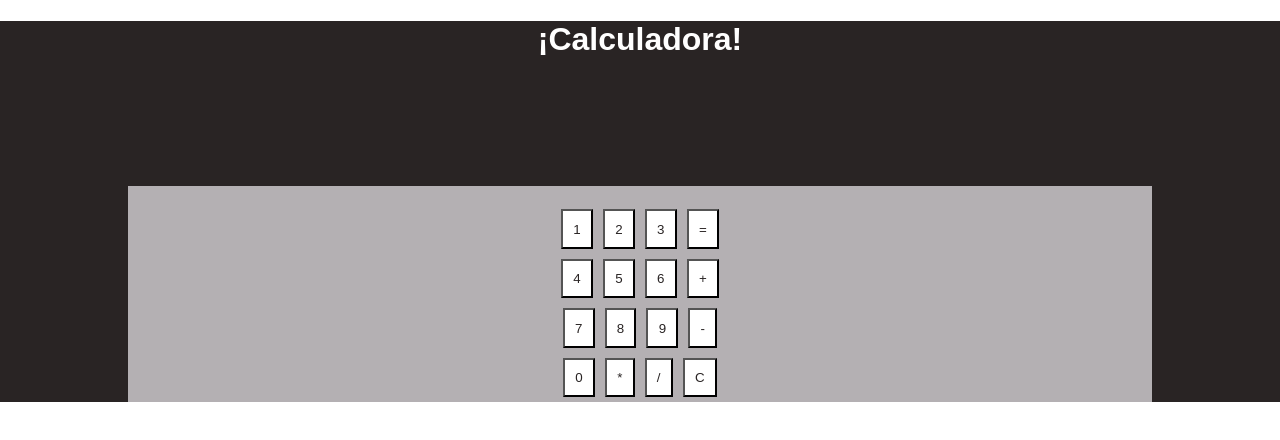
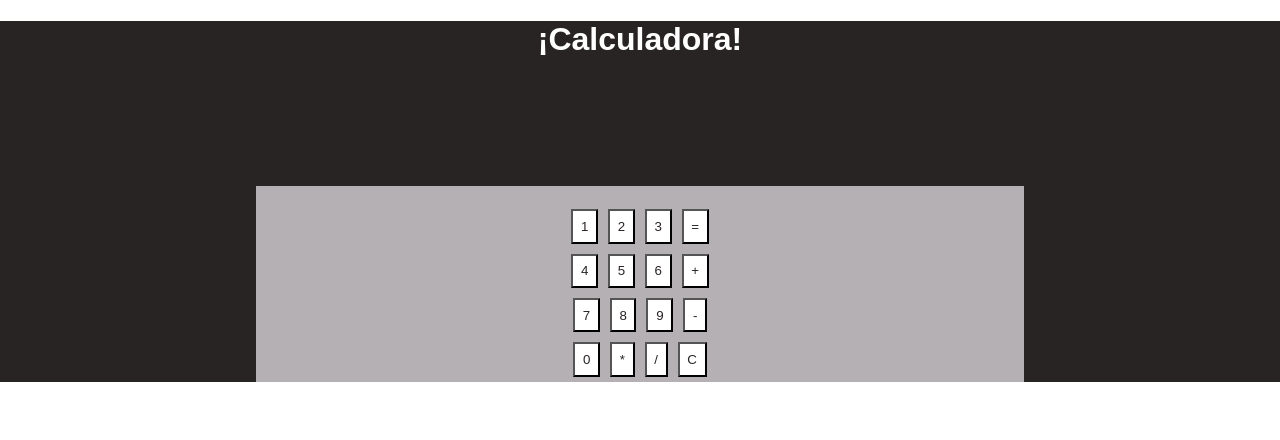
Before and after one commit to NicoUrrego/calculadoraReact, a React (Create React App) app: page / in a window 1280 px wide. Shown: the top 440 px of the page. Built offline with nearby package versions, Linux system fonts and the light colour scheme.

Commit message:
Commit styles 2

```diff
--- a/src/styles.css
+++ b/src/styles.css
@@ -8,7 +8,8 @@
 .Calculadora {
   color: rgb(41, 36, 36);
   background-color: rgb(180, 176, 179);
-  margin: 10%;
+  margin: 20%;
+  margin-top: 10%;
 }
 
 button {
```
